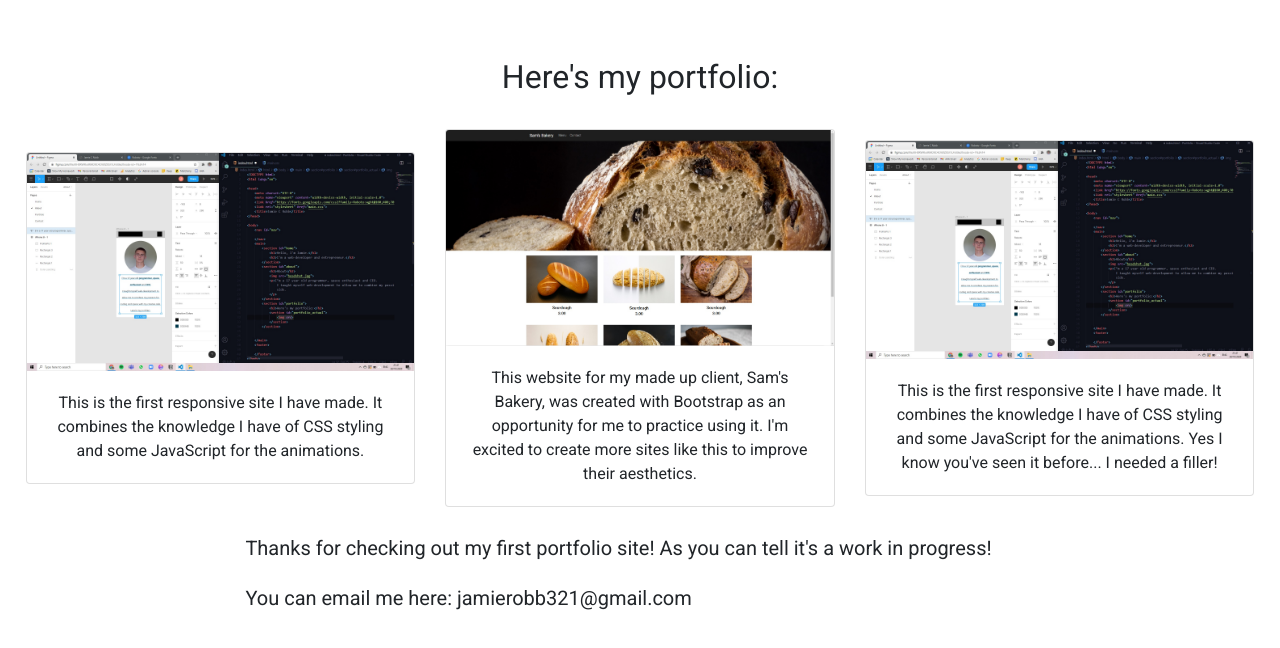
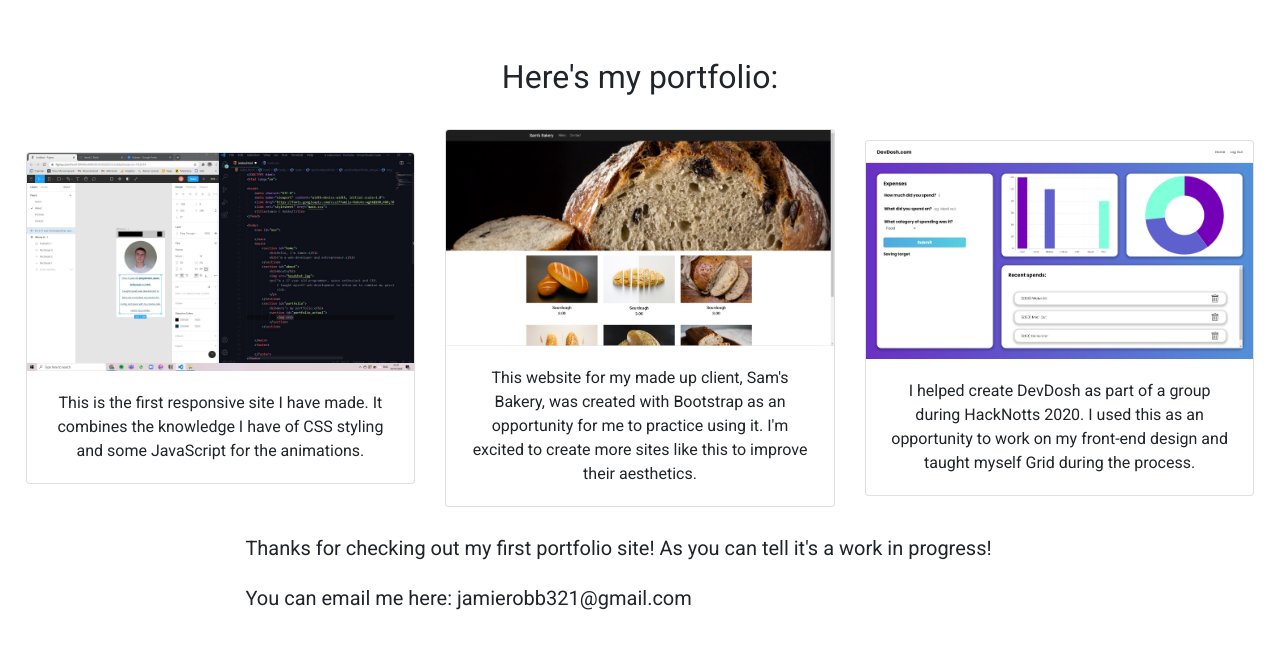
Before and after one commit to jamiecrobb/portfolio, a plain HTML site: page index.html in a window 1280 px wide. Shown: the part 1210-1858 px from the top of the page. Drawn offline with nearby package versions, Linux system fonts and the light colour scheme.

Commit message:
Add devdosh

```diff
--- a/index.html
+++ b/index.html
@@ -90,15 +90,9 @@
                     </div>
                     <div class="col-sm-6 col-lg-4">
                         <div class="card text-center">
-                            <a href="index.html"><img src="portfolio.jpg" class="card-img-top"></a>
+                            <a href="https://jamiecrobb.github.io/DevDosh/landing.html"><img src="devdosh.jpg" class="card-img-top"></a>
                             <div class="card-body">
-                                <p class="card-text">This is the first responsive site I have made. It combines the
-                                    knowledge I have of
-                                    CSS
-                                    styling
-                                    and
-                                    some JavaScript for the animations. Yes I know you've seen it before... I needed a
-                                    filler!</p>
+                                <p class="card-text">I helped create DevDosh as part of a group during HackNotts 2020. I used this as an opportunity to work on my front-end design and taught myself Grid during the process.</p>
                             </div>
                         </div>
                     </div>
```
Also changed, not shown: devdosh.jpg (added).
